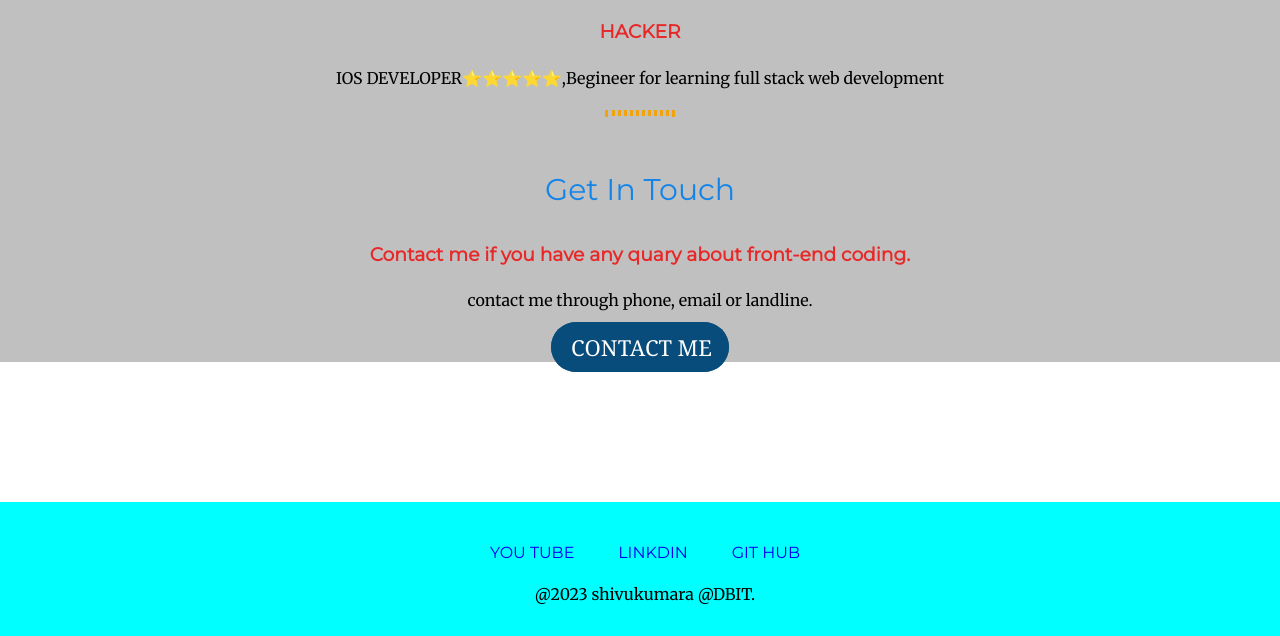
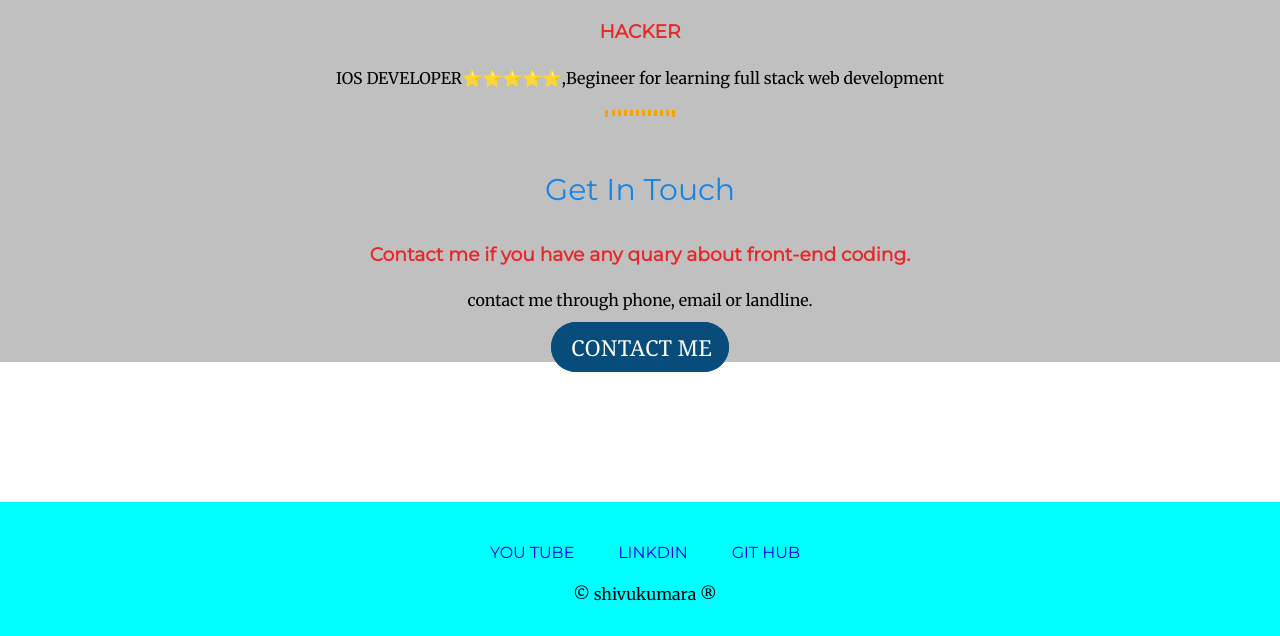
Before and after one commit to SHIVUKUMARA/my-personal-site, a plain HTML site: page index.html in a window 1280 px wide. Shown: the part 2140-2776 px from the top of the page. Drawn offline with Linux system fonts and the light colour scheme.

Commit message:
Update index.html

```diff
--- a/index.html
+++ b/index.html
@@ -55,7 +55,7 @@
     <a class="footer link" href="https://www.youtube.com/">YOU TUBE</a>
     <a class="footer link" href="https://in.linkedin.com/?utm_source=edge_ntp&utm_medium=top&utm_campaign=in">LINKDIN</a>
     <a class="footer link" href="https://github.com/">GIT HUB</a>
-    <p class="copy right">@2023 shivukumara @DBIT.</p>
+    <p class="copy right">&copy shivukumara &reg</p>
     </div>
 </body>
 </html>
```
